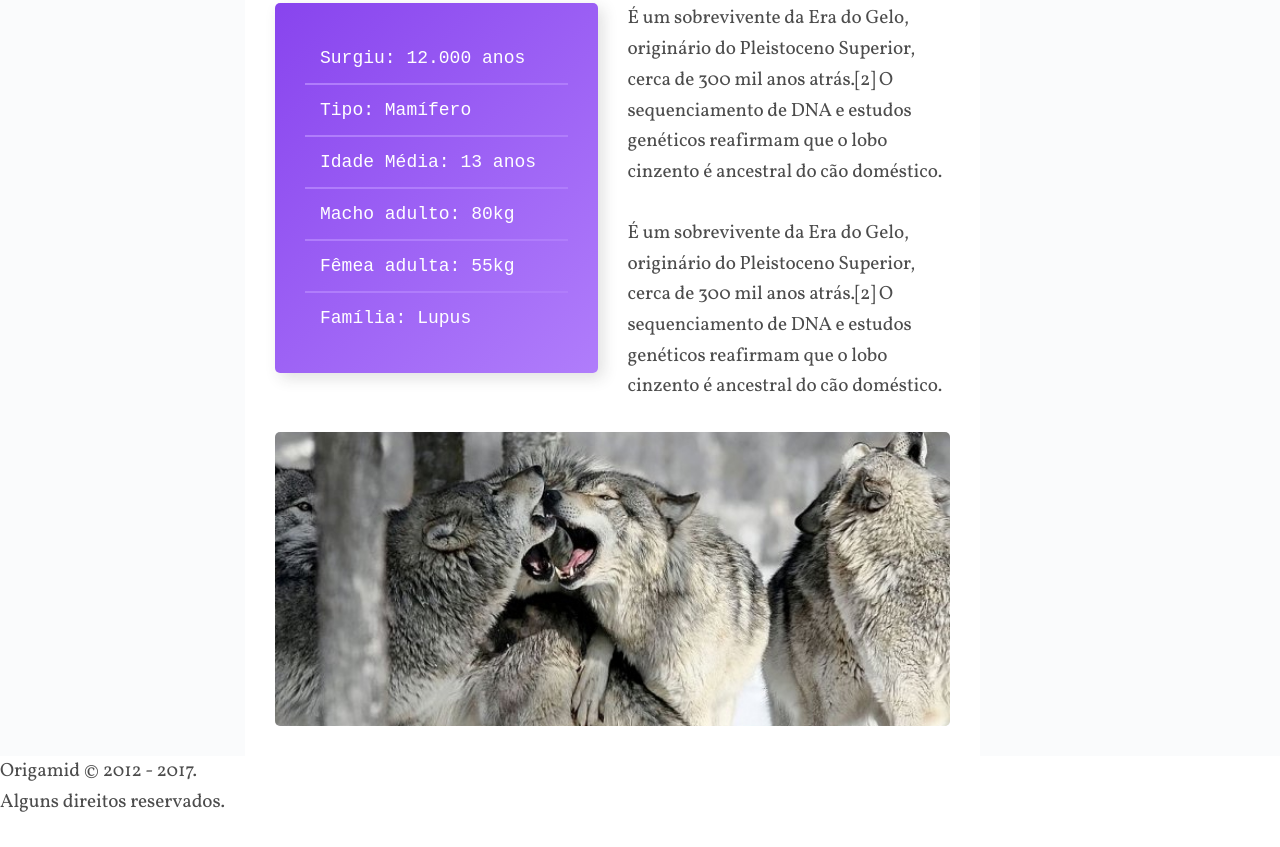
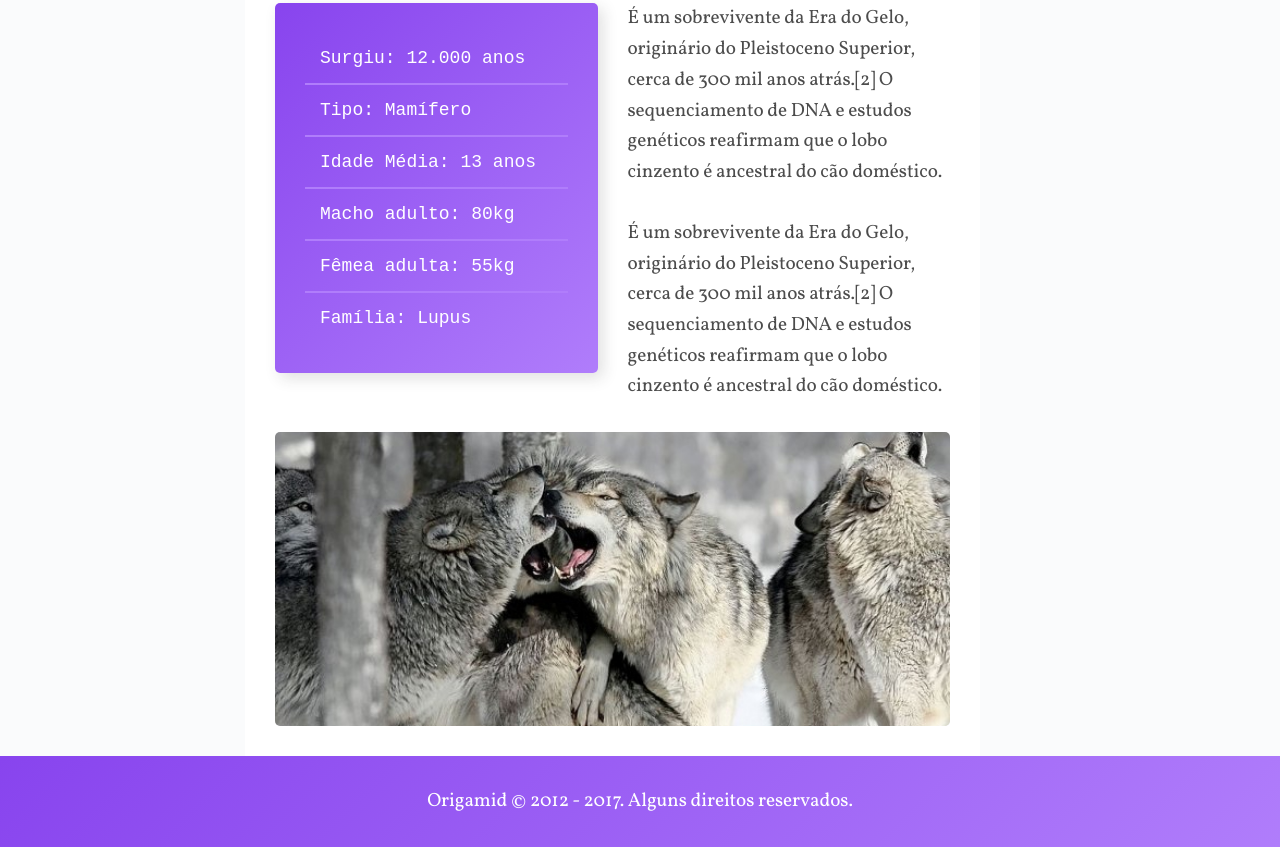
Before and after one commit to nazarepiedady/wildbeast-static-website, a plain HTML site: page index.html in a window 1280 px wide. Shown: the part 1231-2078 px from the top of the page. Before the commit the page ends 2048 px from the top, so only its background shows below. Drawn offline with Linux system fonts and the light colour scheme.

Commit message:
chore: style the `footer` component

```diff
--- a/css/style.css
+++ b/css/style.css
@@ -316,3 +316,16 @@ p {
 	background-color: #fafbfc;
 	grid-template-columns: repeat(auto-fit, minmax(150px, 1fr));
 }
+
+/* footer */
+
+.footer {
+	grid-area: footer;
+	background-image: linear-gradient(135deg, #8844ee, #b07dfb);
+}
+
+.footer p {
+	color: #fff;
+	padding: 30px;
+	text-align: center;
+}
```
